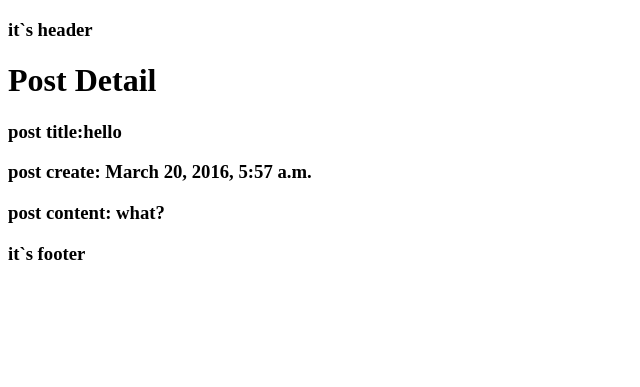
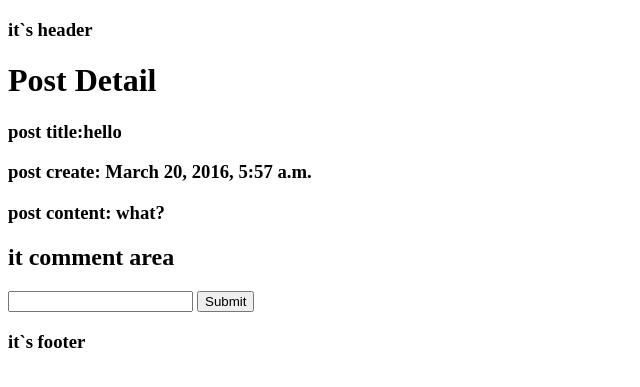
Before and after one commit to manducku/fastblog, a Django app: page /posts/1/ in a window 1280 px wide. Shown: the top 387 px of the page, without its empty margins (0-640 px from the left). Run offline with Django 3.2, Linux system fonts and the light colour scheme; data comes from the database, SQL or seed files in the repository.

```diff
--- a/fastblog/posts/templates/posts/post_detail.html
+++ b/fastblog/posts/templates/posts/post_detail.html
@@ -1,10 +1,31 @@
 {% extends 'base.html' %}
 
 {% block content %}
-
+<p>
 <h1>Post Detail<h1>
         <h3>post title:{{post.title}} <h3>
         <h3> post create: {{post.create_at}}</h3>
         <h3>post content: {{post.content}} </h3>
+</p>
+
+<div>
+    <h2>it comment area</h2>
+
+    {% for comment in post.comment_set.all %}
+        <h4> {{comment.content}} </h4>
+    {% endfor %}
+
+</div>
+
+
+
+<form action="{{ post.get_absoluete_url }}", method="POST">
+    {% csrf_token %}
+
+    <input type-"text", name="content">
+    <input type="submit">
+
+</form>
+
 
 {% endblock %}
```
